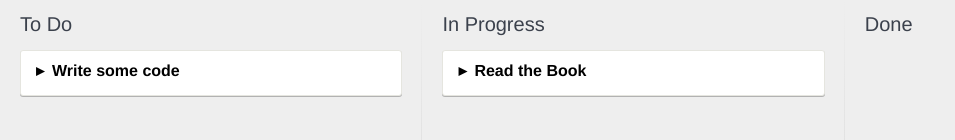
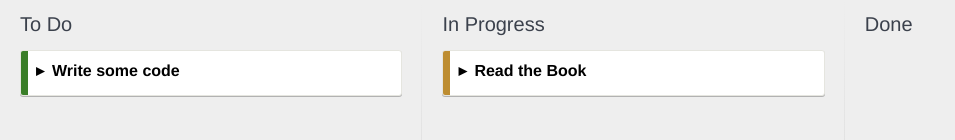
Before and after one commit to hyunji-bang/React-Study-Ex, a React app in the folder kanban-app/: page / in a window 1280 px wide. Shown: the top 140 px of the page, without its empty margins (0-955 px from the left). Built offline with nearby package versions, Linux system fonts and the light colour scheme.

Commit message:
add inline-styling

```diff
--- a/kanban-app/src/components/App.js
+++ b/kanban-app/src/components/App.js
@@ -6,7 +6,8 @@ import KanbanBoard from './KanbanBoard';
     {
         id: 1,
         title: "Read the Book",
-        description: "I should read the ***whole*** book.",
+        description: "I should read the **whole** book.",
+        color: "#BD8D31",
         status: "in-progress",
         tasks: []
     },
@@ -14,6 +15,7 @@ import KanbanBoard from './KanbanBoard';
         id: 2,
         title: "Write some code",
         description: "Code along with the samples in the book. The complete source can be found at [github](https://github.com/pro-react)",
+        color: "#3A7E28",
         status: "todo",
         tasks: [
             {
--- a/kanban-app/src/components/Card.js
+++ b/kanban-app/src/components/Card.js
@@ -13,20 +13,32 @@ class Card extends Component {
     toggleDetails(){
         this.setState({showDetails: !this.state.showDetails});
     }
+
     render() {
         let cardDetails;
         if(this.state.showDetails){
             cardDetails = (
                 <div className="card__details">
-                    <span dangerouslySetInnerHTML={{_html:marked(this.props.description)}}/>
+                    <span dangerouslySetInnerHTML={{__html:marked(this.props.description)}}/>
                     <CheckList cardId={this.props.id}
                                tasks={this.props.tasks} />
                 </div>
             )
         }
 
+        let sideColor = {
+            position: 'absolute',
+            zIndex: -1,
+            top:0,
+            bottom: 0,
+            left: 0,
+            width: 7,
+            backgroundColor: this.props.color
+        }
+
         return (
             <div className="card">
+                <div style={sideColor}/>
                 <div className={
                     this.state.showDetails? "card__title card__title--is-open" : "card__title"
                 } onClick={this.toggleDetails.bind(this)}>
--- a/kanban-app/src/components/List.js
+++ b/kanban-app/src/components/List.js
@@ -7,6 +7,7 @@ class List extends Component {
             return <Card id={card.id}
                          title={card.title}
                          description={card.description}
+                         color={card.color}
                          tasks={card.tasks}/>
         });
 
```
Also changed, not shown: 2 other files (tests, documents, lock files or other folders).
